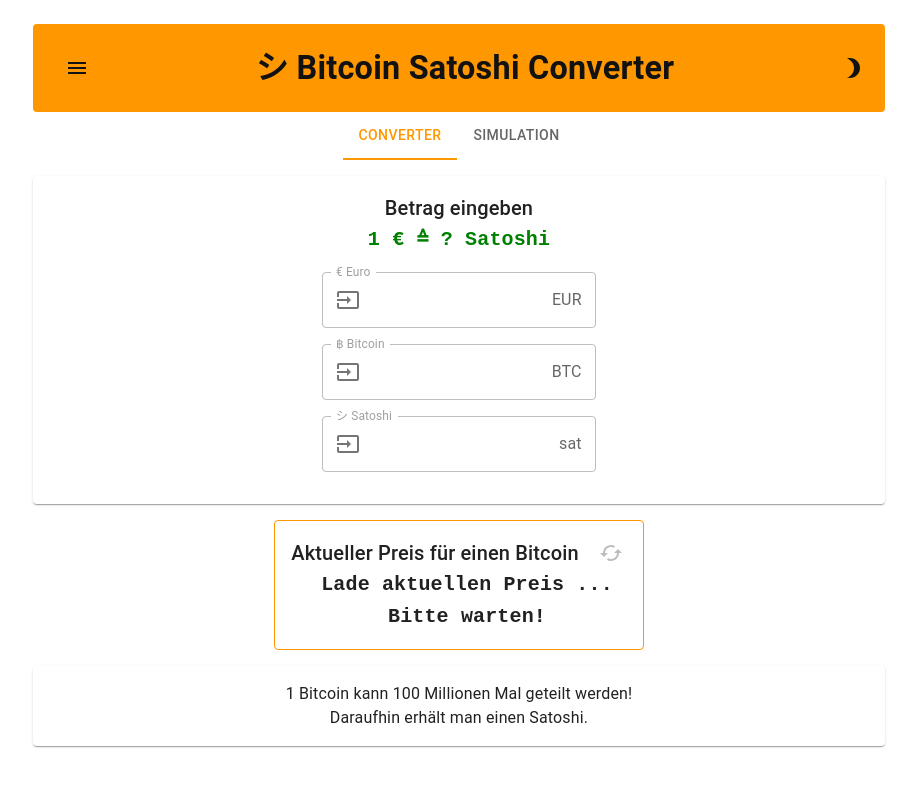
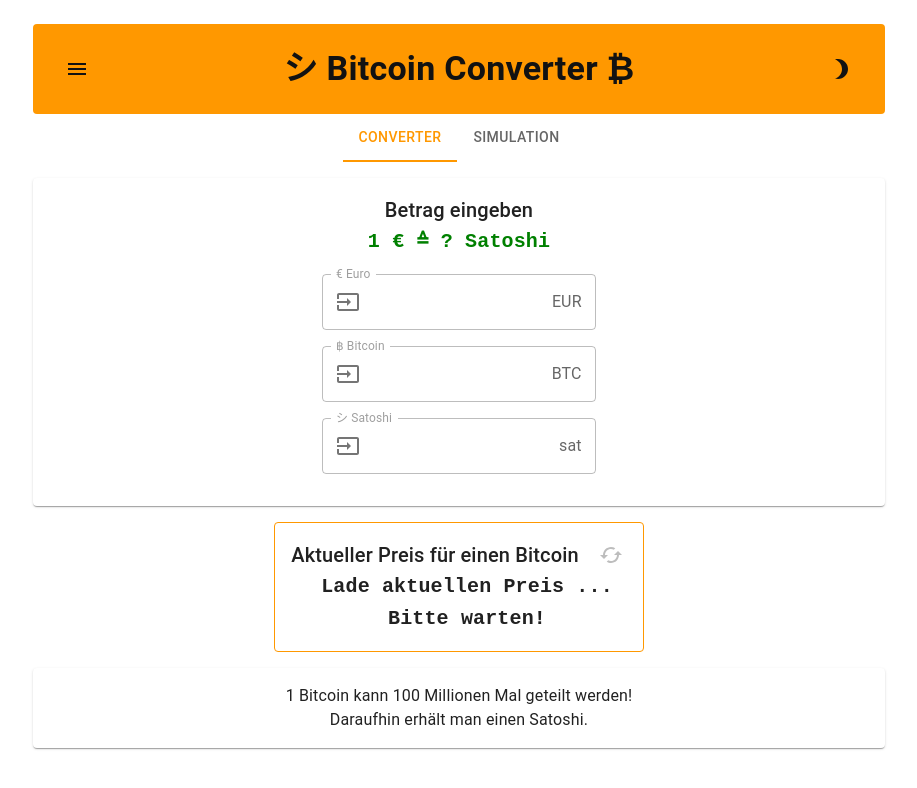
Before and after one commit to DocBrown101/Bitcoin-Satoshi-Converter, a React (Create React App) app: page / in a window 1280 px wide. Shown: the top 788 px of the page, without its empty margins (181-1098 px from the left). Built offline with nearby package versions, Linux system fonts and the light colour scheme; no server answers.

Commit message:
update to mui 5.4.4

```diff
--- a/src/CenteredTextAppBar.jsx
+++ b/src/CenteredTextAppBar.jsx
@@ -4,26 +4,22 @@
 
 import {IconButton, Box, Toolbar, Tooltip, Typography} from '@mui/material';
 import {Menu as MenuIcon, Brightness3 as Brightness3Icon, Brightness7 as Brightness7Icon} from '@mui/icons-material';
-import {ThemeProvider, createTheme, responsiveFontSizes} from '@mui/material/styles';
 import {withStyles} from '@mui/styles';
 
 import CollapsibleDrawer from './CollapsibleDrawer';
 
-let theme = createTheme();
-theme = responsiveFontSizes(theme);
-
-const styles = theme => ({
+const styles = {
   centered: {
     flexGrow: 1,
     textAlign: 'center',
-    paddingTop: theme.spacing(3),
-    paddingBottom: theme.spacing(3),
+    paddingTop: "24px",
+    paddingBottom: "24px",
     cursor: "default",
     '&::selection': {
       backgroundColor: 'transparent',
     },
   },
-});
+};
 
 class CenteredTextAppBar extends Component {
 
@@ -42,28 +38,24 @@
     const style_unset = {all: "unset"};
     return (
       <div>
-        <Box borderRadius={1} mt={3} color="primary.contrastText" bgcolor="primary.main">
+        <Box borderRadius={1} mt={3} p={0} color="primary.contrastText" bgcolor="primary.main">
           <Toolbar>
-            <IconButton className={classes.menuButton} color="inherit" aria-label="Menu" onClick={this.toggleDrawer(true)}>
-              <MenuIcon />
-            </IconButton>
+            <Tooltip title="Menu">
+              <IconButton color="inherit" aria-label="Menu" onClick={this.toggleDrawer(true)}>
+                <MenuIcon />
+              </IconButton>
+            </Tooltip>
 
             <div className={classes.centered}>
               <NavLink to="/" style={style_unset}>
-                <ThemeProvider theme={theme}>
-                  <Typography variant="h4" sx={{fontWeight: 'bold'}}>
-                    シ Bitcoin Satoshi Converter
-                  </Typography>
-                </ThemeProvider>
+                <Typography variant="h4" sx={{fontWeight: 'bold'}}>
+                  シ Bitcoin Converter ₿
+                </Typography>
               </NavLink>
             </div>
 
             <Tooltip title={this.props.isDarkTheme ? 'Light Theme' : 'Dark Theme'}>
-              <IconButton
-                edge="end"
-                color="inherit"
-                aria-label="mode"
-                onClick={() => this.props.useStateCallback(!this.props.isDarkTheme)}>
+              <IconButton color="inherit" aria-label="Theme" onClick={() => this.props.useStateCallback(!this.props.isDarkTheme)}>
                 {this.props.isDarkTheme ? <Brightness7Icon /> : <Brightness3Icon />}
               </IconButton>
             </Tooltip>
@@ -80,4 +72,4 @@
   isDarkTheme: PropTypes.bool,
 };
 
-export default withStyles(styles, {withTheme: true})(CenteredTextAppBar);
+export default withStyles(styles)(CenteredTextAppBar);
--- a/src/components/pages/HomePage.jsx
+++ /dev/null
@@ -1,34 +0,0 @@
-import React from "react";
-
-import {Container, Tab} from '@mui/material';
-import {TabContext, TabList, TabPanel} from '@mui/lab';
-
-import Converter from "../Converter";
-import FiatPriceQuery from "../FiatPriceQuery";
-import FiatPriceSimulation from "../FiatPriceSimulation";
-
-export default function HomePage() {
-  const [tabValue, setTabValue] = React.useState("1");
-
-  const handleChange = (event, newValue) => {
-    setTabValue(newValue);
-  };
-
-  return (
-    <Container maxWidth="md">
-      <TabContext value={tabValue}>
-        <TabList onChange={handleChange} aria-label="Tabs" centered>
-          <Tab label="Converter" value="1" />
-          <Tab label="Simulation" value="2" />
-        </TabList>
-        <TabPanel value="1" sx={{padding: '0px'}}>
-          <Converter />
-          <FiatPriceQuery />
-        </TabPanel>
-        <TabPanel value="2" sx={{padding: '0px'}}>
-          <FiatPriceSimulation />
-        </TabPanel>
-      </TabContext>
-    </Container>
-  );
-}
--- a/src/components/pages/NotFoundPage.jsx
+++ /dev/null
@@ -1,26 +0,0 @@
-import React from 'react';
-
-import {Grid, Paper, Typography} from '@mui/material';
-
-export default function NotFoundPage() { // Stateless Component
-  return (
-    <div>
-      <Grid
-        container
-        spacing={0}
-        direction="column"
-        alignItems="center"
-        justifyContent="center"
-        sx={{minHeight: '30vh'}}
-      >
-        <Grid item xs={6} sx={{maxWidth: '90vw'}}>
-          <Paper sx={{marginTop: "10px", textAlign: "center"}}>
-            <Typography variant="h4" gutterBottom sx={{padding: "10px"}}>
-              {"404 Page not found!"}
-            </Typography>
-          </Paper>
-        </Grid>
-      </Grid>
-    </div>
-  );
-}
--- a/src/components/pages/SettingsPage.jsx
+++ /dev/null
@@ -1,26 +0,0 @@
-import React from 'react';
-
-import {Grid, Paper, Typography} from '@mui/material';
-
-export default function SettingsPage() { // Stateless Component
-  return (
-    <div>
-      <Grid
-        container
-        spacing={0}
-        direction="column"
-        alignItems="center"
-        justifyContent="center"
-        sx={{minHeight: '30vh'}}
-      >
-        <Grid item xs={6} sx={{maxWidth: '90vw'}}>
-          <Paper sx={{marginTop: "10px", textAlign: "center"}}>
-            <Typography variant="h4" gutterBottom sx={{padding: "10px"}}>
-              {"Settings ..."}
-            </Typography>
-          </Paper>
-        </Grid>
-      </Grid>
-    </div>
-  );
-}
--- a/src/components/pages/TestPage.jsx
+++ /dev/null
@@ -1,55 +0,0 @@
-import React from 'react';
-
-import {InputLabel, Paper, Box, Button, Container, FormControl, Select, MenuItem} from '@mui/material';
-
-import {useLocalStorage} from '../../services/LocalStorage';
-
-export default function TestPage() { // Stateless Component
-  const [apiID, setApiID] = useLocalStorage("api-ID", 10);
-
-  const handleChange = (event) => {
-    setApiID(event.target.value);
-  };
-
-  return (
-    <div>
-      <Container maxWidth="sm">
-        <Paper>
-          <Box sx={{m: 1}} textAlign="center">
-            <Button sx={{m: 1}} color="primary">primary</Button>
-            <Button sx={{m: 1}} color="secondary">secondary</Button>
-            <Button sx={{m: 1}} variant="contained" color="primary">primary</Button>
-            <Button sx={{m: 1}} variant="contained" color="secondary">secondary</Button>
-          </Box>
-        </Paper>
-      </Container>
-
-      <Container maxWidth="sm">
-        <Paper>
-          <Box p={2}>
-            <FormControl fullWidth>
-              <InputLabel id="api-label">Verwendete Preis-API</InputLabel>
-              <Select
-                id="api"
-                label="Verwendete Preis-API"
-                value={apiID}
-                onChange={handleChange}
-                MenuProps={{
-                  sx: {
-                    "&& .Mui-selected": {
-                      color: "primary.contrastText",
-                      backgroundColor: "primary.main"
-                    }
-                  }
-                }}
-              >
-                <MenuItem value={10}>https://api.coingecko.com</MenuItem>
-                <MenuItem value={20}>https://min-api.cryptocompare.com</MenuItem>
-              </Select>
-            </FormControl>
-          </Box>
-        </Paper>
-      </Container>
-    </div>
-  );
-}
--- /dev/null
+++ b/src/pages/HomePage.jsx
@@ -0,0 +1,34 @@
+import React from "react";
+
+import {Container, Tab} from '@mui/material';
+import {TabContext, TabList, TabPanel} from '@mui/lab';
+
+import Converter from "../components/Converter";
+import FiatPriceQuery from "../components/FiatPriceQuery";
+import FiatPriceSimulation from "../components/FiatPriceSimulation";
+
+export default function HomePage() {
+  const [tabValue, setTabValue] = React.useState("1");
+
+  const handleChange = (event, newValue) => {
+    setTabValue(newValue);
+  };
+
+  return (
+    <Container maxWidth="md">
+      <TabContext value={tabValue}>
+        <TabList onChange={handleChange} aria-label="Tabs" centered>
+          <Tab label="Converter" value="1" />
+          <Tab label="Simulation" value="2" />
+        </TabList>
+        <TabPanel value="1" sx={{padding: '0px'}}>
+          <Converter />
+          <FiatPriceQuery />
+        </TabPanel>
+        <TabPanel value="2" sx={{padding: '0px'}}>
+          <FiatPriceSimulation />
+        </TabPanel>
+      </TabContext>
+    </Container>
+  );
+}
--- /dev/null
+++ b/src/pages/NotFoundPage.jsx
@@ -0,0 +1,26 @@
+import React from 'react';
+
+import {Grid, Paper, Typography} from '@mui/material';
+
+export default function NotFoundPage() { // Stateless Component
+  return (
+    <div>
+      <Grid
+        container
+        spacing={0}
+        direction="column"
+        alignItems="center"
+        justifyContent="center"
+        sx={{minHeight: '30vh'}}
+      >
+        <Grid item xs={6} sx={{maxWidth: '90vw'}}>
+          <Paper sx={{marginTop: "10px", textAlign: "center"}}>
+            <Typography variant="h4" gutterBottom sx={{padding: "10px"}}>
+              {"404 Page not found!"}
+            </Typography>
+          </Paper>
+        </Grid>
+      </Grid>
+    </div>
+  );
+}
--- /dev/null
+++ b/src/pages/SettingsPage.jsx
@@ -0,0 +1,26 @@
+import React from 'react';
+
+import {Grid, Paper, Typography} from '@mui/material';
+
+export default function SettingsPage() { // Stateless Component
+  return (
+    <div>
+      <Grid
+        container
+        spacing={0}
+        direction="column"
+        alignItems="center"
+        justifyContent="center"
+        sx={{minHeight: '30vh'}}
+      >
+        <Grid item xs={6} sx={{maxWidth: '90vw'}}>
+          <Paper sx={{marginTop: "10px", textAlign: "center"}}>
+            <Typography variant="h4" gutterBottom sx={{padding: "10px"}}>
+              {"Settings ..."}
+            </Typography>
+          </Paper>
+        </Grid>
+      </Grid>
+    </div>
+  );
+}
--- /dev/null
+++ b/src/pages/TestPage.jsx
@@ -0,0 +1,55 @@
+import React from 'react';
+
+import {InputLabel, Paper, Box, Button, Container, FormControl, Select, MenuItem} from '@mui/material';
+
+import {useLocalStorage} from '../services/LocalStorage';
+
+export default function TestPage() { // Stateless Component
+  const [apiID, setApiID] = useLocalStorage("api-ID", 10);
+
+  const handleChange = (event) => {
+    setApiID(event.target.value);
+  };
+
+  return (
+    <div>
+      <Container maxWidth="sm">
+        <Paper>
+          <Box sx={{m: 1}} textAlign="center">
+            <Button sx={{m: 1}} color="primary">primary</Button>
+            <Button sx={{m: 1}} color="secondary">secondary</Button>
+            <Button sx={{m: 1}} variant="contained" color="primary">primary</Button>
+            <Button sx={{m: 1}} variant="contained" color="secondary">secondary</Button>
+          </Box>
+        </Paper>
+      </Container>
+
+      <Container maxWidth="sm">
+        <Paper>
+          <Box p={2}>
+            <FormControl fullWidth>
+              <InputLabel id="api-label">Verwendete Preis-API</InputLabel>
+              <Select
+                id="api"
+                label="Verwendete Preis-API"
+                value={apiID}
+                onChange={handleChange}
+                MenuProps={{
+                  sx: {
+                    "&& .Mui-selected": {
+                      color: "primary.contrastText",
+                      backgroundColor: "primary.main"
+                    }
+                  }
+                }}
+              >
+                <MenuItem value={10}>https://api.coingecko.com</MenuItem>
+                <MenuItem value={20}>https://min-api.cryptocompare.com</MenuItem>
+              </Select>
+            </FormControl>
+          </Box>
+        </Paper>
+      </Container>
+    </div>
+  );
+}
--- a/src/services/FiatPriceApi.js
+++ b/src/services/FiatPriceApi.js
@@ -7,7 +7,5 @@
 }
 
 function fetchFiatPrice(tsyms) {
-  const id = readLocalStorage("api-ID", 10);
-  console.log(id);
   return () => fetch("https://min-api.cryptocompare.com/data/price?fsym=BTC&tsyms=" + tsyms).then(res => res.json());
 }
```
Also changed, not shown: package.json (+11 -23 lines), src/App.jsx (+4 -4 lines), 1 other file (tests, documents, lock files or other folders).
